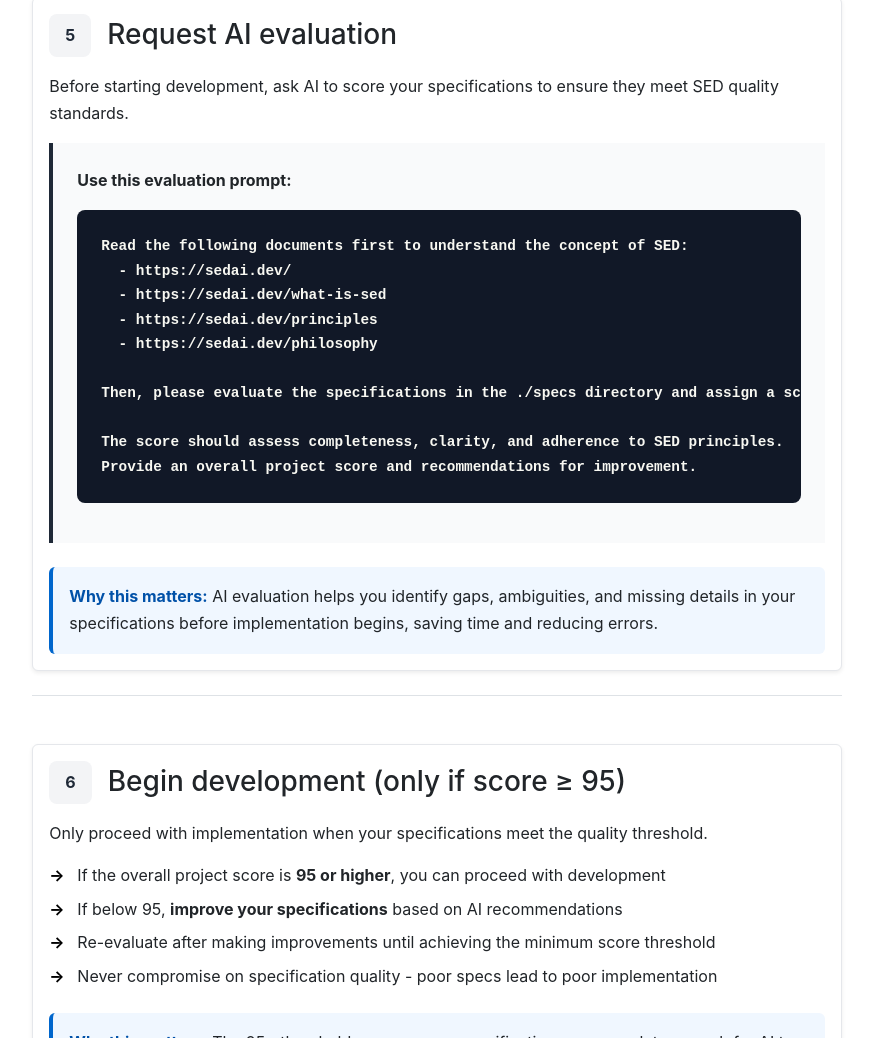
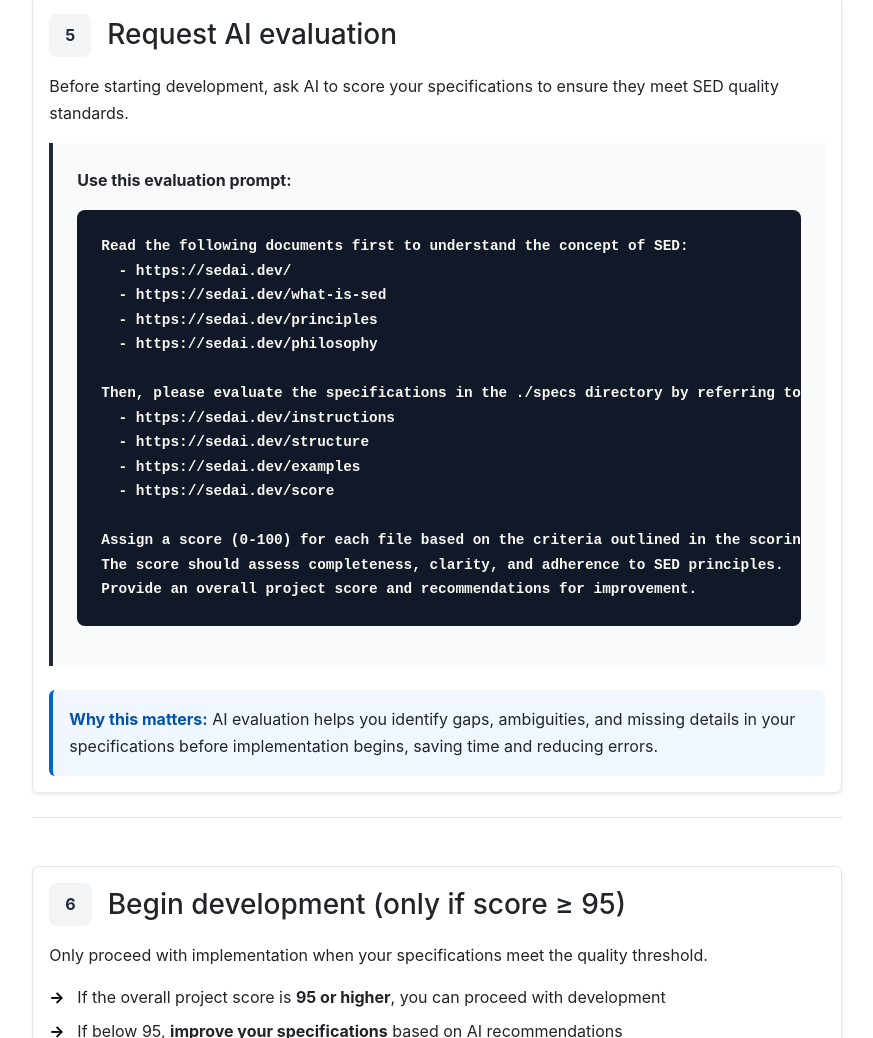
Before and after one commit to thruthesky/sedai, a website: page sedai-homepage/getting-started.html in a window 1280 px wide. Shown: the part 3379-4417 px from the top of the page, without its empty margins (343-1216 px from the left). Drawn offline with nearby package versions, Linux system fonts and the light colour scheme.

Commit message:
style: Update evaluation instructions for specifications with additional resource links

```diff
--- a/sedai-homepage/getting-started.html
+++ b/sedai-homepage/getting-started.html
@@ -703,8 +703,13 @@
   - https://sedai.dev/principles
   - https://sedai.dev/philosophy
 
-Then, please evaluate the specifications in the ./specs directory and assign a score (0-100) for each file based on the criteria outlined in https://sedai.dev/score
+Then, please evaluate the specifications in the ./specs directory by referring to:
+  - https://sedai.dev/instructions
+  - https://sedai.dev/structure
+  - https://sedai.dev/examples
+  - https://sedai.dev/score
 
+Assign a score (0-100) for each file based on the criteria outlined in the scoring page.
 The score should assess completeness, clarity, and adherence to SED principles.
 Provide an overall project score and recommendations for improvement.</code></pre>
                                     </div>
```
